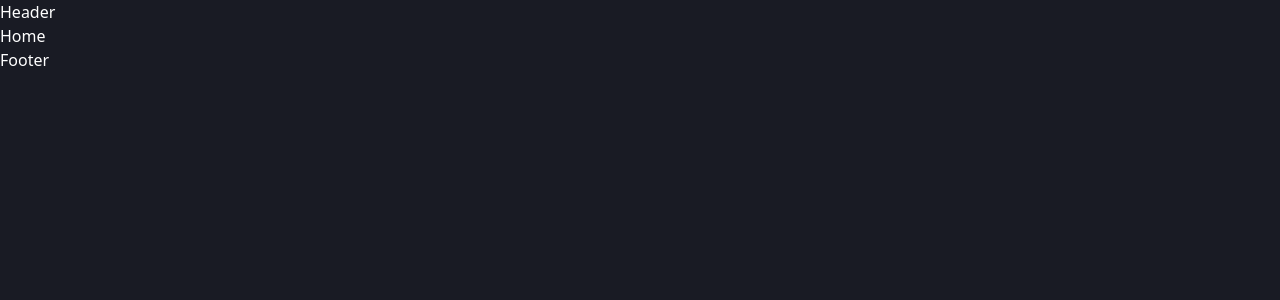
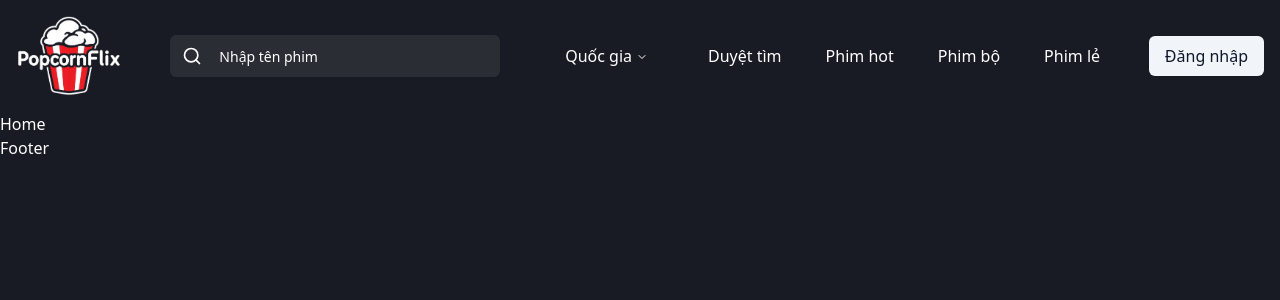
Before and after one commit to namnguyen2411/movie-website, a React (Vite) app: page / in a window 1280 px wide. Shown: the top 300 px of the page. Built offline with nearby package versions, Linux system fonts and the light colour scheme.

Commit message:
feat: Implement responsive Header component
- Add logo
- Design search bar UI for desktop and mobile
- Implement navigation menu for desktop and mobile
- Add login button
- Made Header fully responsive for various screen sizes

```diff
--- a/src/components/Layout/Header/Header.tsx
+++ b/src/components/Layout/Header/Header.tsx
@@ -1,4 +1,169 @@
-const Header = () => {
-  return <div>Header</div>
+import { useState, useEffect } from 'react'
+import { Link } from 'react-router'
+import { Button } from 'src/components/UI/button'
+import {
+  NavigationMenu,
+  NavigationMenuContent,
+  NavigationMenuItem,
+  NavigationMenuLink,
+  NavigationMenuList,
+  NavigationMenuTrigger
+} from 'src/components/UI/navigation-menu'
+import { Search, X, Menu } from 'lucide-react'
+import logo from 'src/assets/logo.png'
+import { NAV_ITEMS, COUNTRIES } from 'src/constants/navigation'
+import { SearchBar, MobileSearchBar } from 'src/features/search/components/SearchBar'
+
+function Header() {
+  const [isMobileMenuOpen, setIsMobileMenuOpen] = useState(false)
+  const [isMobileSearchBarOpen, setIsMobileSearchBarOpen] = useState(false)
+
+  const toggleMobileMenu = () => setIsMobileMenuOpen(!isMobileMenuOpen)
+
+  useEffect(() => {
+    if (isMobileMenuOpen) {
+      const mobileMenu = document.getElementById('mobile-menu')!
+      const handleResize = () => {
+        if (window.innerWidth >= 1280) {
+          mobileMenu.style.display = 'none'
+        } else {
+          mobileMenu.style.display = 'flex'
+        }
+      }
+
+      window.addEventListener('resize', handleResize)
+      return () => window.removeEventListener('resize', handleResize)
+    }
+  }, [isMobileMenuOpen])
+
+  return (
+    <header className="flex items-center justify-between p-4 text-foreground">
+      {/* Mobile Nav Menu Toggle Button */}
+      {!isMobileSearchBarOpen && (
+        <button className="z-20 block xl:hidden" onClick={toggleMobileMenu}>
+          <div className="relative h-[30px] w-[30px]">
+            <Menu
+              size={30}
+              className={`absolute transition-all duration-300 ${
+                isMobileMenuOpen ? 'rotate-90 opacity-0' : 'rotate-0 opacity-100'
+              }`}
+            />
+            <X
+              size={30}
+              color="red"
+              className={`absolute transition-all duration-300 ${
+                isMobileMenuOpen ? 'rotate-0 opacity-100' : '-rotate-90 opacity-0'
+              }`}
+            />
+          </div>
+        </button>
+      )}
+
+      {/* Mobile Nav Menu */}
+      {isMobileMenuOpen && (
+        <NavigationMenu
+          className="fixed left-2 top-[118px] z-10 min-w-[350px] rounded-md bg-[#3b4987f2] py-5"
+          id="mobile-menu"
+        >
+          <NavigationMenuList className="flex !w-[310px] flex-col space-y-10">
+            {/* Login Button */}
+            <Button variant="secondary" className="w-full">
+              Đăng nhập
+            </Button>
+
+            {/* Nav Items */}
+            <div className="grid !w-[310px] grid-cols-2 gap-8">
+              {NAV_ITEMS.map((item) => (
+                <NavigationMenuItem key={item.label}>
+                  <Link to={item.path}>
+                    <NavigationMenuLink className="hover:text-yellow font-medium">{item.label}</NavigationMenuLink>
+                  </Link>
+                </NavigationMenuItem>
+              ))}
+
+              <NavigationMenuItem>
+                <NavigationMenuTrigger className="hover:!text-yellow !bg-transparent !p-0 text-base">
+                  Quốc gia
+                </NavigationMenuTrigger>
+                <NavigationMenuContent className="left-0 !min-w-[120px]">
+                  {/* Countries */}
+                  {COUNTRIES.map((country) => (
+                    <Link key={country.name} to={country.path}>
+                      <NavigationMenuLink className="hover:bg-yellow/50 block p-2">{country.name}</NavigationMenuLink>
+                    </Link>
+                  ))}
+                </NavigationMenuContent>
+              </NavigationMenuItem>
+            </div>
+          </NavigationMenuList>
+        </NavigationMenu>
+      )}
+
+      {/* Logo */}
+      {!isMobileSearchBarOpen && (
+        <div className="flex items-center">
+          <Link to="/">
+            <img src={logo} alt="Movie App Logo" className="h-20" />
+          </Link>
+        </div>
+      )}
+
+      {/* Desktop Search Bar */}
+      <SearchBar />
+
+      {/* Button open Mobile Search Bar */}
+      {!isMobileSearchBarOpen && (
+        <>
+          <Button
+            variant="outline"
+            className="hidden p-4 text-base text-black sm:flex xl:hidden"
+            onClick={() => setIsMobileSearchBarOpen(true)}
+          >
+            <Search className="mr-2 text-black" size={20} />
+            Tìm kiếm
+          </Button>
+
+          <button className="block sm:hidden" onClick={() => setIsMobileSearchBarOpen(true)}>
+            <Search size={24} />
+          </button>
+        </>
+      )}
+
+      {/* Mobile Search Bar */}
+      {isMobileSearchBarOpen && <MobileSearchBar setIsMobileSearchBarOpen={setIsMobileSearchBarOpen} />}
+
+      {/* Desktop Nav Menu */}
+      <NavigationMenu className="hidden xl:block">
+        <NavigationMenuList className="flex space-x-11 2xl:space-x-14">
+          <NavigationMenuItem>
+            <NavigationMenuTrigger className="!bg-transparent text-base !text-white">Quốc gia</NavigationMenuTrigger>
+            <NavigationMenuContent className="left-0 min-w-[120px]">
+              {/* Countries */}
+              {COUNTRIES.map((country) => (
+                <Link key={country.name} to={country.path}>
+                  <NavigationMenuLink className="hover:bg-yellow/50 block p-2">{country.name}</NavigationMenuLink>
+                </Link>
+              ))}
+            </NavigationMenuContent>
+          </NavigationMenuItem>
+
+          {/* Nav Items */}
+          {NAV_ITEMS.map((item) => (
+            <NavigationMenuItem key={item.label}>
+              <Link to={item.path}>
+                <NavigationMenuLink className="hover:text-yellow font-medium">{item.label}</NavigationMenuLink>
+              </Link>
+            </NavigationMenuItem>
+          ))}
+        </NavigationMenuList>
+      </NavigationMenu>
+
+      {/* Login Button */}
+      <Button variant="secondary" className="hidden size-fit text-base xl:block">
+        Đăng nhập
+      </Button>
+    </header>
+  )
 }
+
 export default Header
--- /dev/null
+++ b/src/features/search/components/SearchBar/MobileSearchBar.tsx
@@ -0,0 +1,25 @@
+import { Search, X } from 'lucide-react'
+import { Input } from 'src/components/UI/input'
+
+interface MobileSearchBarProps {
+  setIsMobileSearchBarOpen: (value: boolean) => void
+}
+
+const MobileSearchBar = ({ setIsMobileSearchBarOpen }: MobileSearchBarProps) => {
+  return (
+    <div className="flex h-[80px] flex-1 items-center space-x-4 xl:hidden">
+      <div className="relative flex flex-1 items-center rounded-md bg-[#ffffff14]">
+        <Search className="absolute left-3 mr-2 text-white" size={20} />
+        <Input
+          type="text"
+          placeholder="Nhập tên phim"
+          className="w-full border-transparent py-5 pl-12 pr-4 transition-all duration-300 placeholder:text-white hover:border-white focus:border-white 2xl:w-[380px]"
+        />
+      </div>
+      <button onClick={() => setIsMobileSearchBarOpen(false)}>
+        <X className="mr-2" size={30} color="red" />
+      </button>
+    </div>
+  )
+}
+export default MobileSearchBar
--- /dev/null
+++ b/src/features/search/components/SearchBar/SearchBar.tsx
@@ -0,0 +1,16 @@
+import { Search } from 'lucide-react'
+import { Input } from 'src/components/UI/input'
+
+const SearchBar = () => {
+  return (
+    <div className="relative hidden items-center rounded-md bg-[#ffffff14] xl:flex">
+      <Search className="absolute left-3 mr-2 text-white" size={20} />
+      <Input
+        type="text"
+        placeholder="Nhập tên phim"
+        className="w-[330px] border-transparent py-5 pl-12 pr-4 transition-all duration-300 placeholder:text-white hover:border-white focus:border-white 2xl:w-[380px]"
+      />
+    </div>
+  )
+}
+export default SearchBar
--- /dev/null
+++ b/src/features/search/components/SearchBar/index.ts
@@ -0,0 +1,4 @@
+import SearchBar from './SearchBar'
+import MobileSearchBar from './MobileSearchBar'
+
+export { SearchBar, MobileSearchBar }
```
